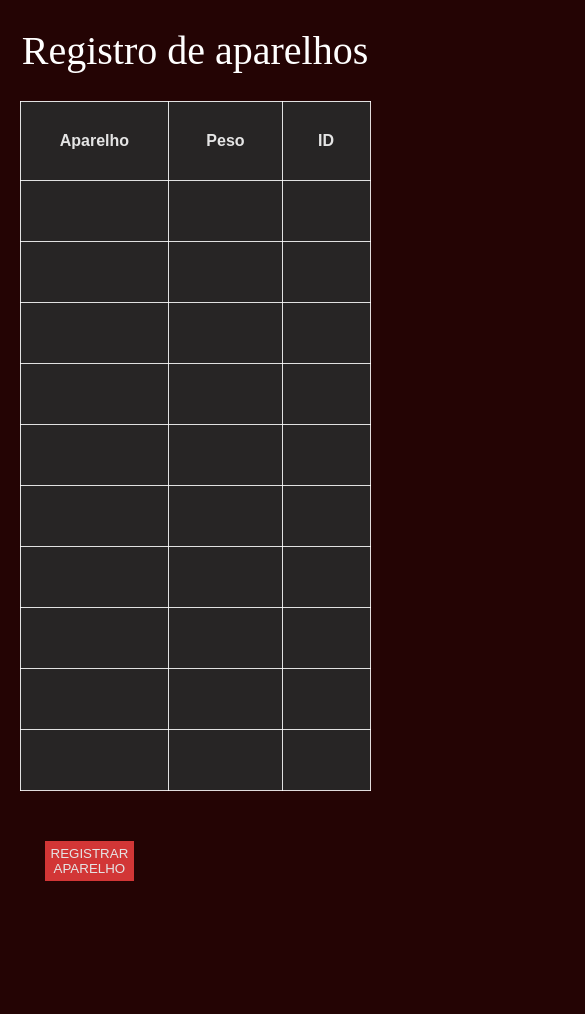
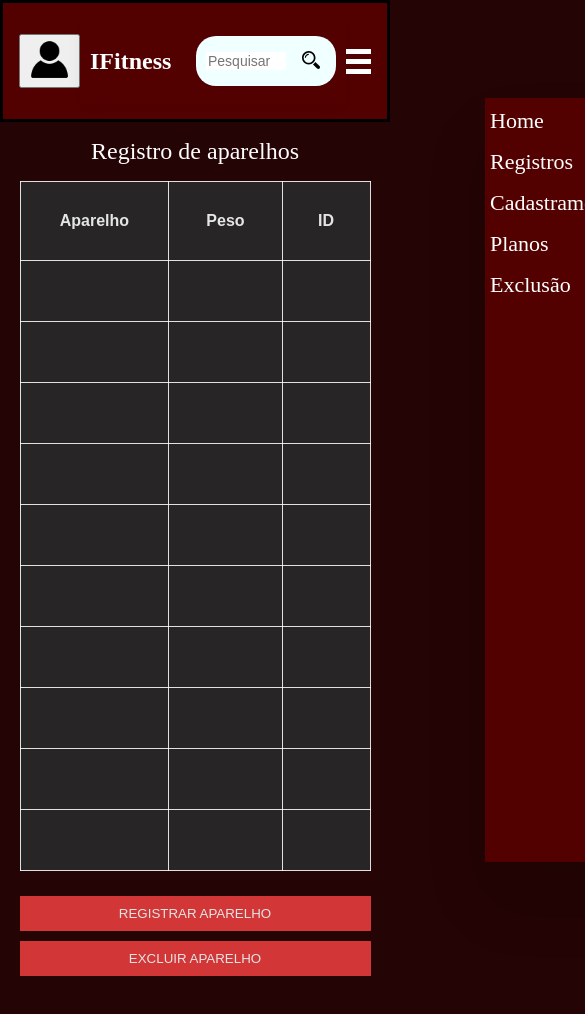
Before and after one commit to beamedina/fabrica-telas-JS, a Next.js app in the folder jsfabrica/: page /mari_Registro-aparelho in a window 390 px wide. Shown: the top 1014 px of the page, 585 px wide, since content can reach past the window. After the commit the page ends 981 px from the top, so only its background shows below. Built offline with nearby package versions, Linux system fonts and the light colour scheme.

Commit message:
Denovo registro

```diff
--- a/jsfabrica/src/app/mari_Registro-aparelho/aparelho.module.css
+++ b/jsfabrica/src/app/mari_Registro-aparelho/aparelho.module.css
@@ -12,38 +12,56 @@
     margin: auto;
     margin-top: 1%;
     width: 90%;
+    overflow-x: auto;
 }
 
-
-
-.botaoPrimario {
+.botaoPrimario, .botaoSecundario {
     background-color: #D23636;
     color: #E5E5E5;
-    margin-top: 30px;
-    margin-left: 25px;
     width: 200px;
     height: 40px;
     font-family: "Jockey One", sans-serif;
     border: none;
     cursor: pointer;
-}
-
-.botaoSecundario {
-    background-color: #D23636;
-    color: #E5E5E5;
-    margin-top: 30px;
-    width: 200px;
-    height: 40px;
-    margin-left: 1450px;
-    margin-bottom: 140px;
-    font-family: "Jockey One", sans-serif;
-    border: none;
-    cursor: pointer;
+    margin: 10px;
 }
 
 .botoes {
     display: flex;
     justify-content: space-between;
     width: 90%;
-    margin: 20px auto 0 auto;
+    margin: 20px auto;
+    flex-wrap: wrap;
 }
+
+
+
+@media (max-width: 768px) {
+    .title {
+        font-size: 30px;
+    }
+
+    .botaoPrimario, .botaoSecundario {
+        width: 150px;
+        height: 35px;
+    }
+
+    .botoes {
+        justify-content: center;
+    }
+}
+
+@media (max-width: 480px) {
+    .title {
+        font-size: 24px;
+    }
+
+    .botaoPrimario, .botaoSecundario {
+        width: 100%;
+        margin: 5px 0;
+    }
+
+    .botoes {
+        flex-direction: column;
+    }
+}
--- a/jsfabrica/src/app/mari_Registro-aparelho/page.js
+++ b/jsfabrica/src/app/mari_Registro-aparelho/page.js
@@ -1,9 +1,20 @@
-import React from "react";
+"use client";
+import React, { useState } from "react";
 import styles from "./aparelho.module.css"
+import Header from "@/components/Header";
+
+import CadAparelhos from "../maria-c-aparelhos/page";
+import ExcluirFunci from "../mari_excluir/page";
 
 const RegistroAparelhos = () => {
+
+    const [openModalExcluir, setOpenModalExcluir] = useState(false);    // excluir funcionario
+const [openModalAparelhos, setOpenModalAparelhos] = useState(false);  //cadastro aparelhos
+
   return (
+
     <div>
+        <Header />
       <h1 className={styles.title}>Registro de aparelhos</h1>
 
       <table className={styles.table}>
@@ -74,13 +85,15 @@ const RegistroAparelhos = () => {
         </tr>
       </table>
     <div className={styles.botoes}>
-      <button className={styles.botaoPrimario} type="submit">
+      <button className={styles.botaoPrimario} type="submit"onClick={() => setOpenModalAparelhos(true)}>
         REGISTRAR APARELHO
       </button>
-      <button className={styles.botaoSecundario} type="submit">
+      <button className={styles.botaoSecundario} type="submit" onClick={() => setOpenModalExcluir(true)}>
         EXCLUIR APARELHO
       </button>
       </div>
+      <CadAparelhos isOpen={openModalAparelhos} setOpenModal={setOpenModalAparelhos} />
+      <ExcluirFunci isOpen={openModalExcluir} setOpenModal={setOpenModalExcluir} />
     </div>
   );
 };
--- a/jsfabrica/src/components/Header/Header.module.css
+++ b/jsfabrica/src/components/Header/Header.module.css
@@ -3,9 +3,11 @@
   justify-content: space-between;
   align-items: center;
   padding: 0.5rem 1rem;
-  background-color: var(--backgroundnav);
+  background-color: #530000;
   color: var(--text-color);
   height: 100px;
+  border: solid #000000 3px;
+
 }
 
 .headerDiv {
--- a/jsfabrica/src/components/Header/index.js
+++ b/jsfabrica/src/components/Header/index.js
@@ -41,7 +41,7 @@ const Header = () => {
       <h1 className={styles.titulo}>IFitness</h1>
       <ul className={`${styles.menu} ${menuOpen ? styles.active : ""}`}>
         <li className={styles.itemMenu}>
-          <a className={styles.linkMenu} href="#">
+          <a className={styles.linkMenu} href="/">
             Home
           </a>
         </li>
```
